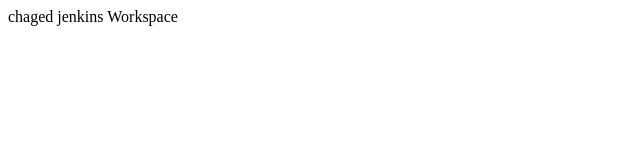
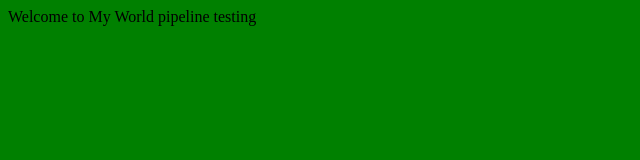
Before and after one commit to Shridhar-Atram/jenkinsData, a plain HTML site: page index.html in a window 1280 px wide. Shown: the whole page, without its empty margins (0-640 px from the left). Drawn offline with Linux system fonts and the light colour scheme.

Commit message:
pipeline test

```diff
--- a/index.html
+++ b/index.html
@@ -1,4 +1,5 @@
-<body bgcolour='blue'>
-chaged
-jenkins Workspace
+<body bgcolor="green">
+
+Welcome to My World
+pipeline testing
 </body>
```
